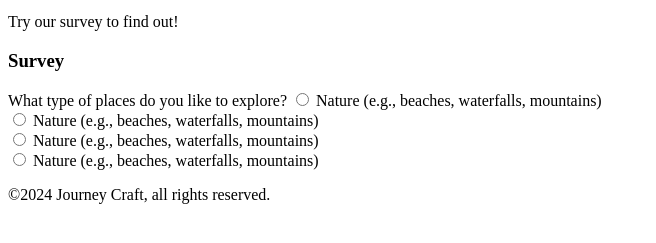
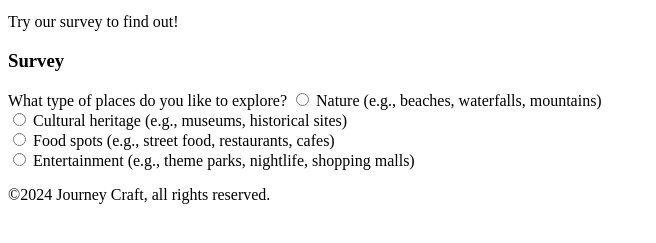
Before and after one commit to Hazrickie/travel_website, a plain HTML site: page index.html in a window 1280 px wide. Shown: the part 223-466 px from the top of the page, without its empty margins (0-656 px from the left). Drawn offline with Linux system fonts and the light colour scheme.

Commit message:
Update index.html
Changed the form (survey) of index.html

```diff
--- a/index.html
+++ b/index.html
@@ -24,10 +24,10 @@
         <h3>Survey</h3>
         <form>
             <label>What type of places do you like to explore?</label>
-            <input type="radio" name="q1" value="Nature"> Nature (e.g., beaches, waterfalls, mountains) <br>
-            <input type="radio" name="q1" value="Nature"> Nature (e.g., beaches, waterfalls, mountains) <br>
-            <input type="radio" name="q1" value="Nature"> Nature (e.g., beaches, waterfalls, mountains) <br>
-            <input type="radio" name="q1" value="Nature"> Nature (e.g., beaches, waterfalls, mountains) <br>
+            <input type="radio" name="q1" value="nature"> Nature (e.g., beaches, waterfalls, mountains) <br>
+            <input type="radio" name="q1" value="cultural"> Cultural heritage (e.g., museums, historical sites) <br>
+            <input type="radio" name="q1" value="food"> Food spots (e.g., street food, restaurants, cafes) <br>
+            <input type="radio" name="q1" value="entertainment"> Entertainment (e.g., theme parks, nightlife, shopping malls) <br>
         </form>
     </main>
     <footer>
```
